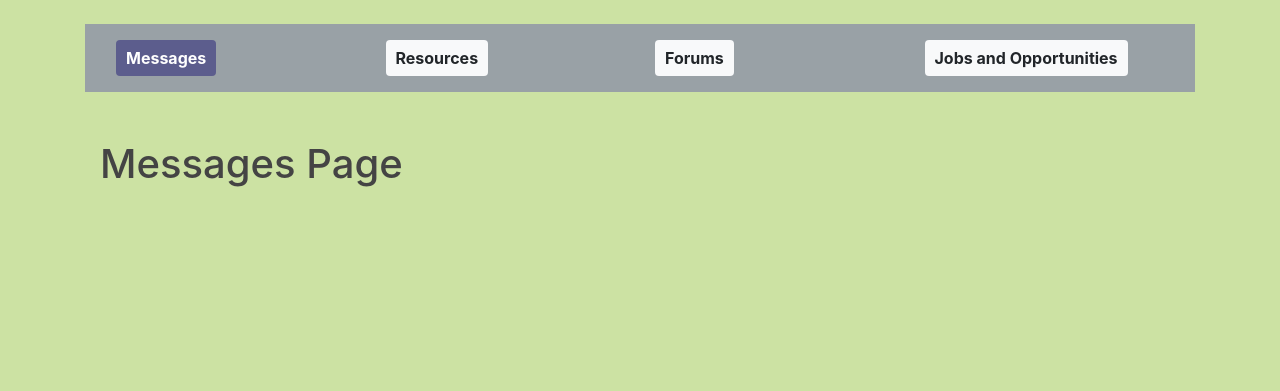
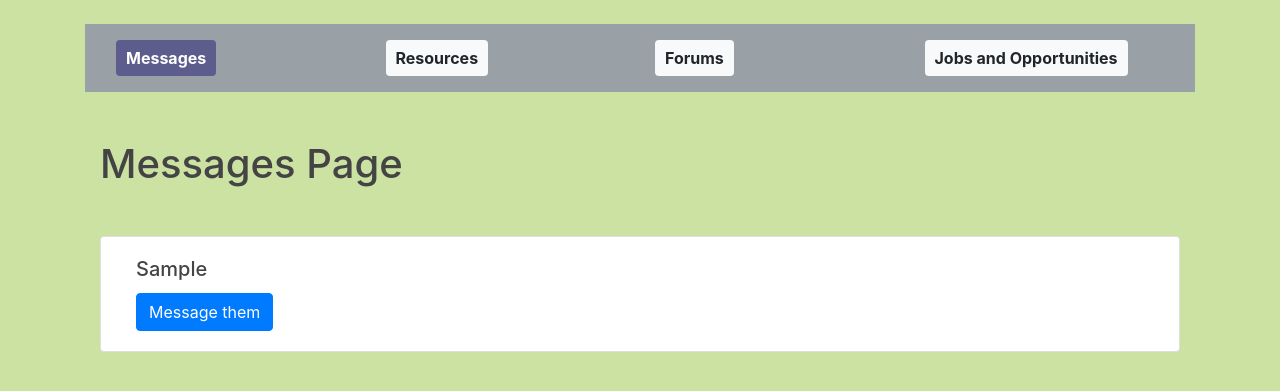
Before and after one commit to alex-eman/freedom-network, a Django app: page /messages/ in a window 1280 px wide. Shown: the part 56-447 px from the top of the page. Run offline with Django 3.2, Linux system fonts and the light colour scheme; a user stored in the database is signed in; tables that the repository leaves empty hold one stand-in row (values such as "Sample post"); some libraries are stand-ins or nearby versions.

Commit message:
Messages page looks nice. Will split up people into rows and columns

```diff
--- a/hub/templates/hub/messages.html
+++ b/hub/templates/hub/messages.html
@@ -5,6 +5,31 @@
 
 {% block content %}
 
-    <h1>Messages Page</h1>
+    <h1 class="mb-5">Messages Page</h1>
+
+    <div class="container">
+        {% for profile in people %}
+            {% if forloop.first%}
+                <div class="row">
+            {% endif %}
+            {% if forloop.counter|divisibleby:"4"  and forloop.first is not True %}
+                </div>
+                <div class="row">
+            {% endif %}
+
+            <div class="card col">
+                <img class="card-img-top" style="background-color: #5c5d8d;">
+                <div class="card-body">
+                    <h5 class="card-title">{{ profile.user.first_name }}</h5>
+                    <a href="#" class="btn btn-primary">Message them</a>
+                </div>
+            </div>
+
+            {% if people.length == 0 %}
+                </div>
+
+            {% endif %}
+        {% endfor %}
+    </div>
 
 {% endblock content %}
--- a/hub/views.py
+++ b/hub/views.py
@@ -55,8 +55,29 @@ def need_help(request):
     return render(request, 'hub/need_help.html')
 
 def messages(request):
-    context = {"message_page": "active"}
+    if request.user.is_staff:
+
+        mentor = User.objects.filter(username=request.user.username)
+
+        context = {
+            "message_page": "active",
+            'people': Profile.objects.filter(mentor=mentor[0])
+        }
+
+    else:
+
+        mentee = User.objects.filter(username=request.user.username)
+        temp = Profile.objects.filter(user=mentee[0])
+
+        context = {
+            "message_page": "active",
+            'people': Profile.objects.filter(user=temp[0].mentor)
+        }
+
     return render(request, 'hub/messages.html', context)
+
+    # context = {"message_page": "active"}
+    # return render(request, 'hub/messages.html', context)
 
 def resources(request):
 
```
